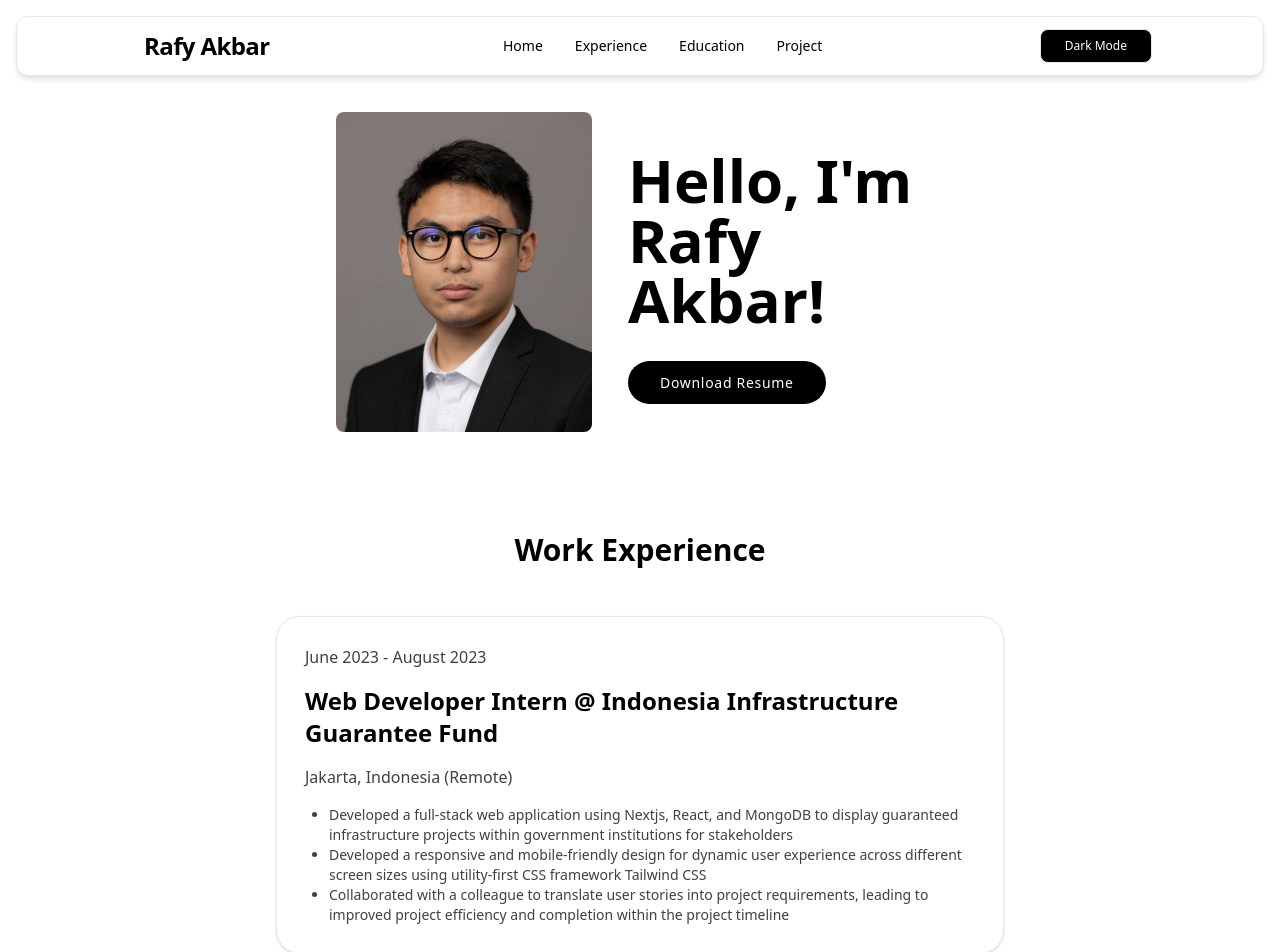
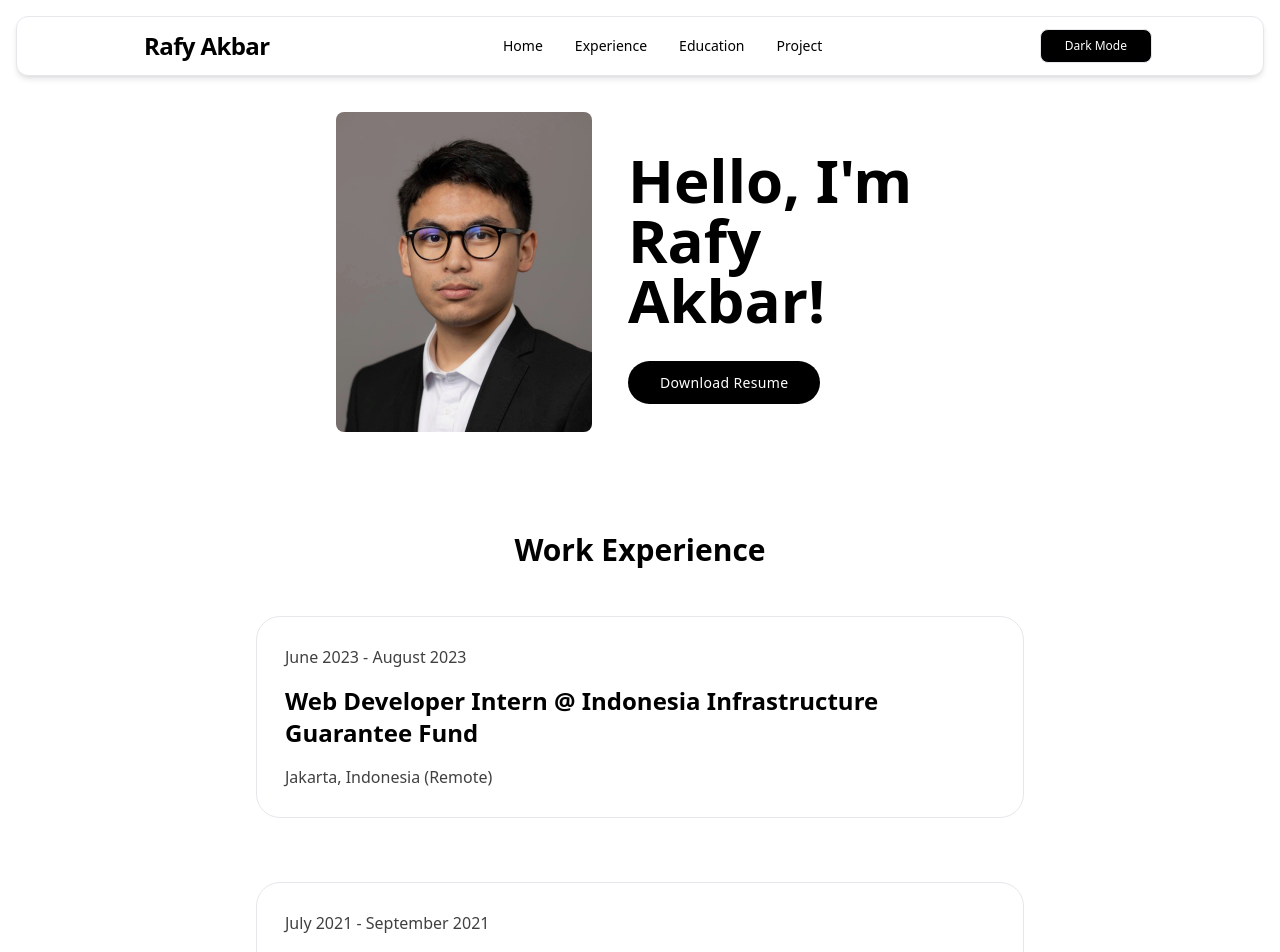
Before and after one commit to Rafyakbar02/portfolio-web, a React (Vite) app: page / in a window 1280 px wide. Shown: the top 952 px of the page. Built offline with nearby package versions, Linux system fonts and the light colour scheme.

Commit message:
change gray to neutral

```diff
--- a/src/App.jsx
+++ b/src/App.jsx
@@ -13,7 +13,7 @@ function App() {
   const [toggle, setToggle] = useState(false);
 
   return (
-    <div className={`${darkMode ? "dark bg-gray-950" : ""} font-sans`}>
+    <div className={`${darkMode ? "dark bg-neutral-950" : ""} font-sans`}>
       <Navbar
         darkMode={darkMode}
         setDarkMode={setDarkMode}
--- a/src/components/Footer.jsx
+++ b/src/components/Footer.jsx
@@ -2,7 +2,7 @@ import React from "react";
 
 const Footer = () => {
   return (
-    <div className="dark:bg-slate-900 text-neutral-700 dark:text-neutral-300 border border-gray-200 dark:border-slate-900 w-full p-3">
+    <div className="dark:bg-neutral-950 text-neutral-700 dark:text-neutral-300 border border-gray-200 dark:border-slate-900 w-full p-3">
       <p className="text-center text-sm">
         Copyright by Rafy Akbar 2023. All Rights Reserved.
       </p>
--- a/src/components/Hero.jsx
+++ b/src/components/Hero.jsx
@@ -3,7 +3,7 @@ import { resume, photo } from "../assets";
 const Hero = () => {
   return (
     <div
-      className="py-12 scroll-mt-16 dark:bg-gray-950 dark:text-white flex items-center gap-8 sm:w-[750px] sm:mx-auto justify-center"
+      className="py-12 scroll-mt-16 dark:text-white flex items-center gap-8 sm:w-[750px] sm:mx-auto justify-center"
       id="Home"
     >
       <img
@@ -21,7 +21,7 @@ const Hero = () => {
         <a
           href={resume}
           target="_blank"
-          className="transition-all ease-in px-8 py-3 rounded-3xl bg-black tracking-wider dark:bg-white text-white dark:text-slate-900 hover:bg-gray-900 text-sm"
+          className="transition-all ease-in px-8 py-3 rounded-3xl bg-black tracking-wide dark:bg-white text-white dark:text-black hover:bg-neutral-900 text-sm"
         >
           Download Resume
         </a>
--- a/src/components/Navbar.jsx
+++ b/src/components/Navbar.jsx
@@ -36,7 +36,7 @@ const Dropdown = ({ toggle, setToggle, darkMode, setDarkMode }) => {
 
 const Navbar = ({ toggle, setToggle, darkMode, setDarkMode }) => {
   return (
-    <nav className="bg-white dark:bg-gray-950 dark:text-white sticky top-4 border mx-4 rounded-xl px-3 py-3 z-10 shadow-md">
+    <nav className="bg-white dark:bg-neutral-950 dark:text-white sticky top-4 border mx-4 rounded-xl px-3 py-3 z-10 shadow-md">
       <div className="lg:w-[1024px] sm:mx-auto sm:flex sm:justify-between">
         <div className="flex justify-between items-center">
           <a
--- a/src/components/Timeline.jsx
+++ b/src/components/Timeline.jsx
@@ -2,17 +2,17 @@ import { experiences, educations } from "../constants";
 
 const Experience = ({ product, index }) => {
   return (
-    <div className="bg-white dark:bg-slate-900 border border-gray-200 rounded-3xl shadow p-7 dark:shadow-slate-800 dark:border-slate-800 flex flex-col gap-4">
+    <div className="bg-white dark:bg-neutral-950 border rounded-3xl p-7 flex flex-col gap-4">
       <h3 className="text-neutral-700 dark:text-neutral-300">{product.date}</h3>
       <h2 className="text-2xl font-bold">{product.title}</h2>
       <p className="text-neutral-700 dark:text-neutral-300">
         {product.location}
       </p>
-      <ul className="text-sm list-disc ml-6 text-neutral-700 dark:text-neutral-300">
+      {/* <ul className="text-sm list-disc ml-6 text-neutral-700 dark:text-neutral-300">
         {product.content.map((list, i) => (
           <li key={`${product.id}-${index}-${i}`}>{list}</li>
         ))}
-      </ul>
+      </ul> */}
     </div>
   );
 };
@@ -23,7 +23,7 @@ const Timeline = ({ heading }) => {
 
   return (
     <div
-      className="px-5 py-12 scroll-mt-12 dark:text-white sm:w-[750px] md:w-[768px] sm:mx-auto"
+      className="py-12 scroll-mt-12 dark:text-white sm:w-[750px] md:w-[768px] sm:mx-auto"
       id={timelineID}
     >
       <h2 className="text-3xl font-semibold text-center mb-12">{heading}</h2>
```
